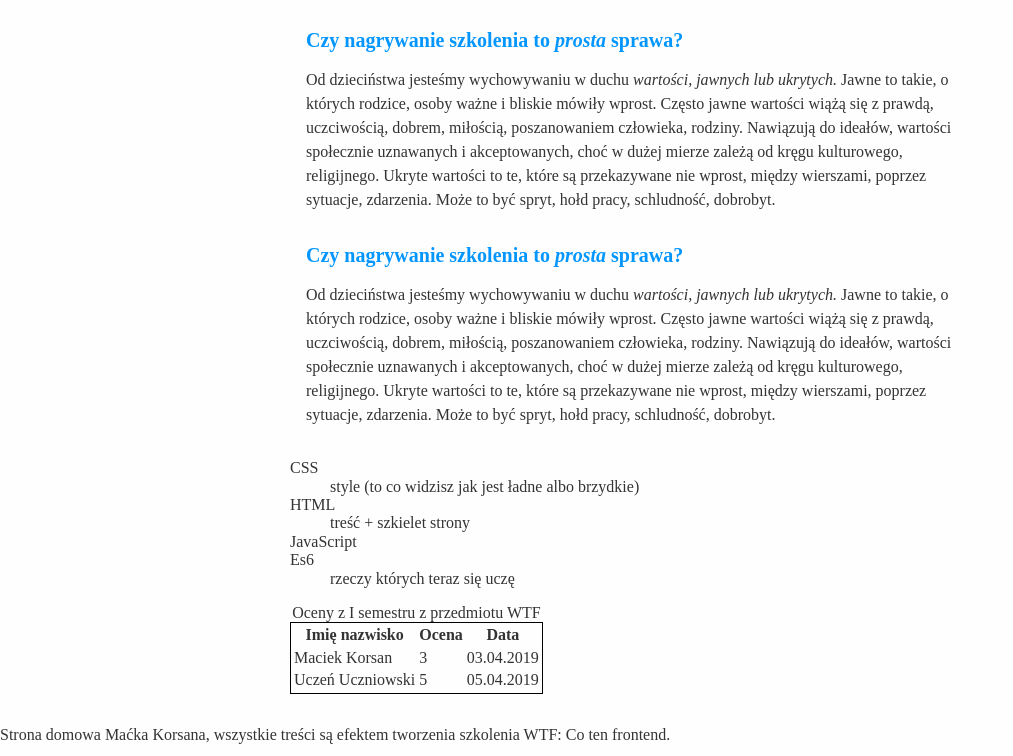
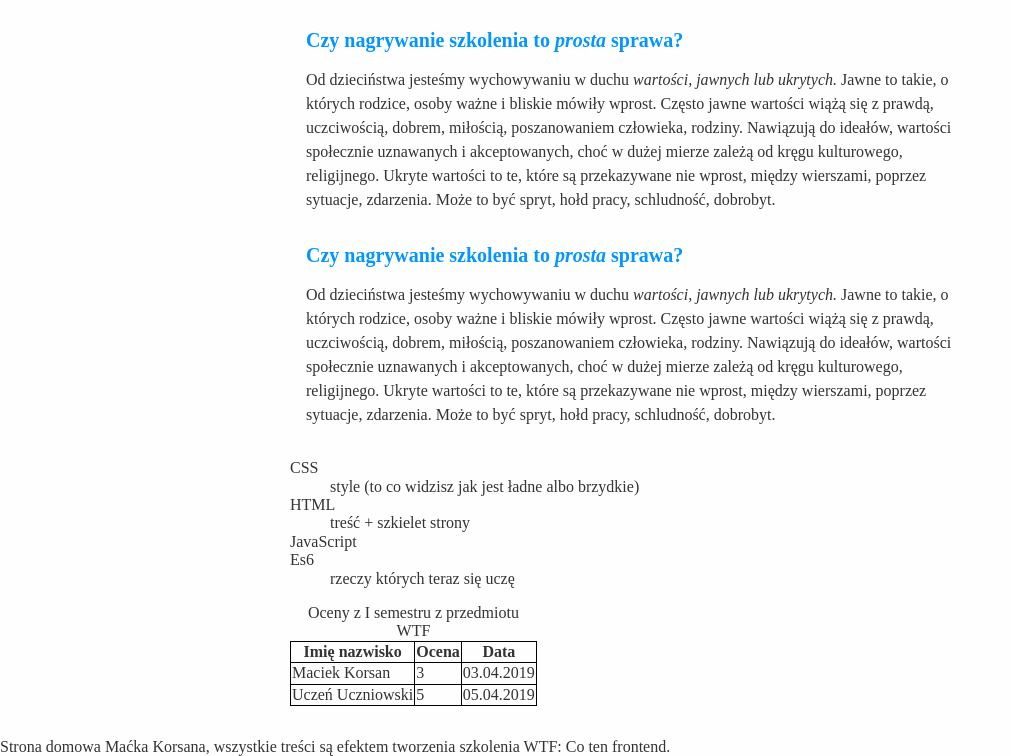
Before and after one commit to przemekjuzwiszin/homepage, a plain HTML site: page index.html in a window 1280 px wide. Shown: the part 1415-2171 px from the top of the page, without its empty margins (0-1013 px from the left). Drawn offline with Linux system fonts and the light colour scheme.

Commit message:
add a table border inside

```diff
--- a/style.css
+++ b/style.css
@@ -137,6 +137,7 @@ body {
 
 .table {
 	border: 1px solid black;
+	border-collapse: collapse;
 }
 
 .table__caption {}
@@ -145,13 +146,17 @@ body {
 
 .table__thead--row {}
 
-.table__thead--title {}
+.table__thead--title {
+	border: 1px solid black;
+}
 
 .table__tbody {}
 
 .table__tbody--row {}
 
-.table__tbody--title {}
+.table__tbody--title {
+	border: 1px solid black;
+}
 
 
 .footer {}
```
